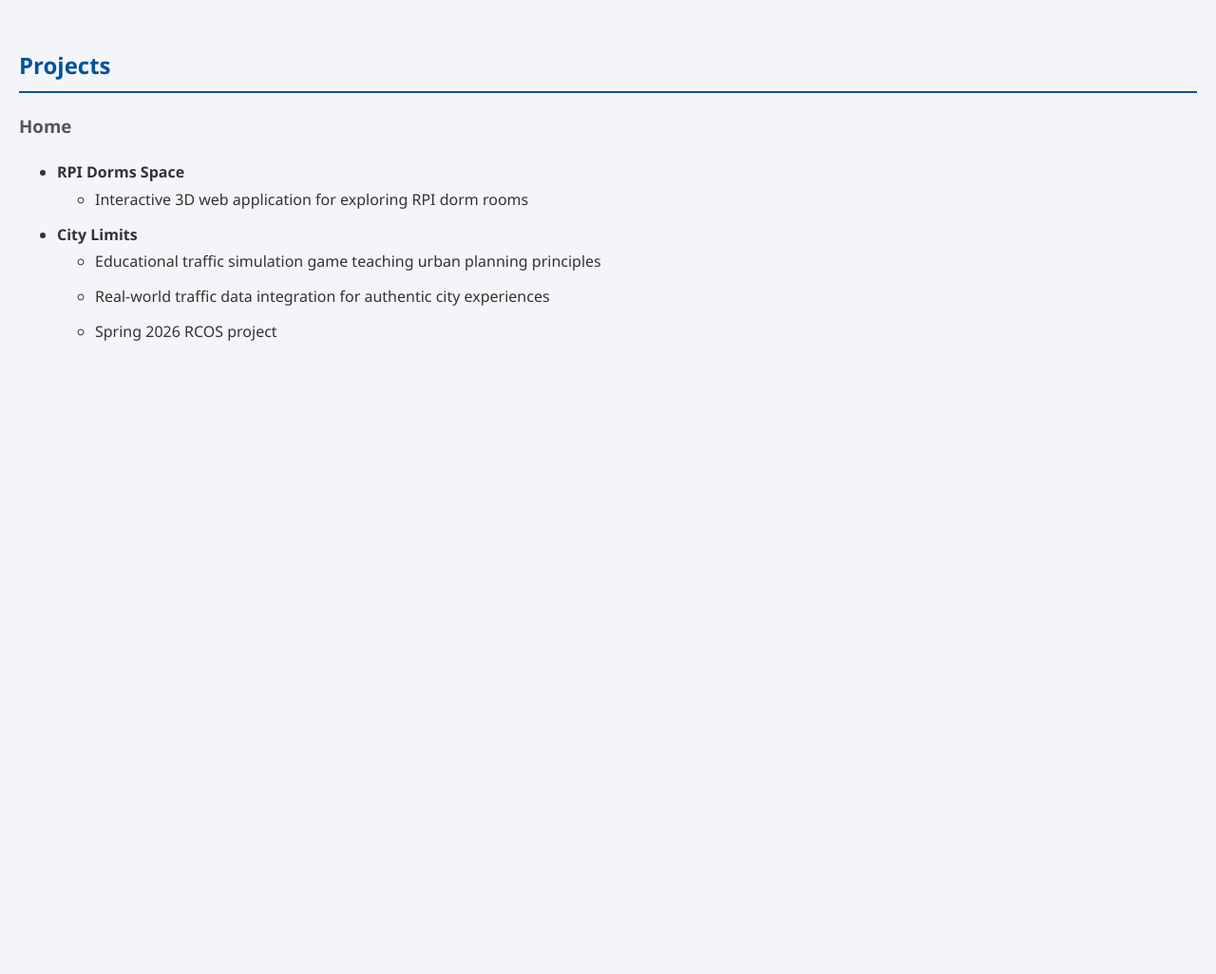
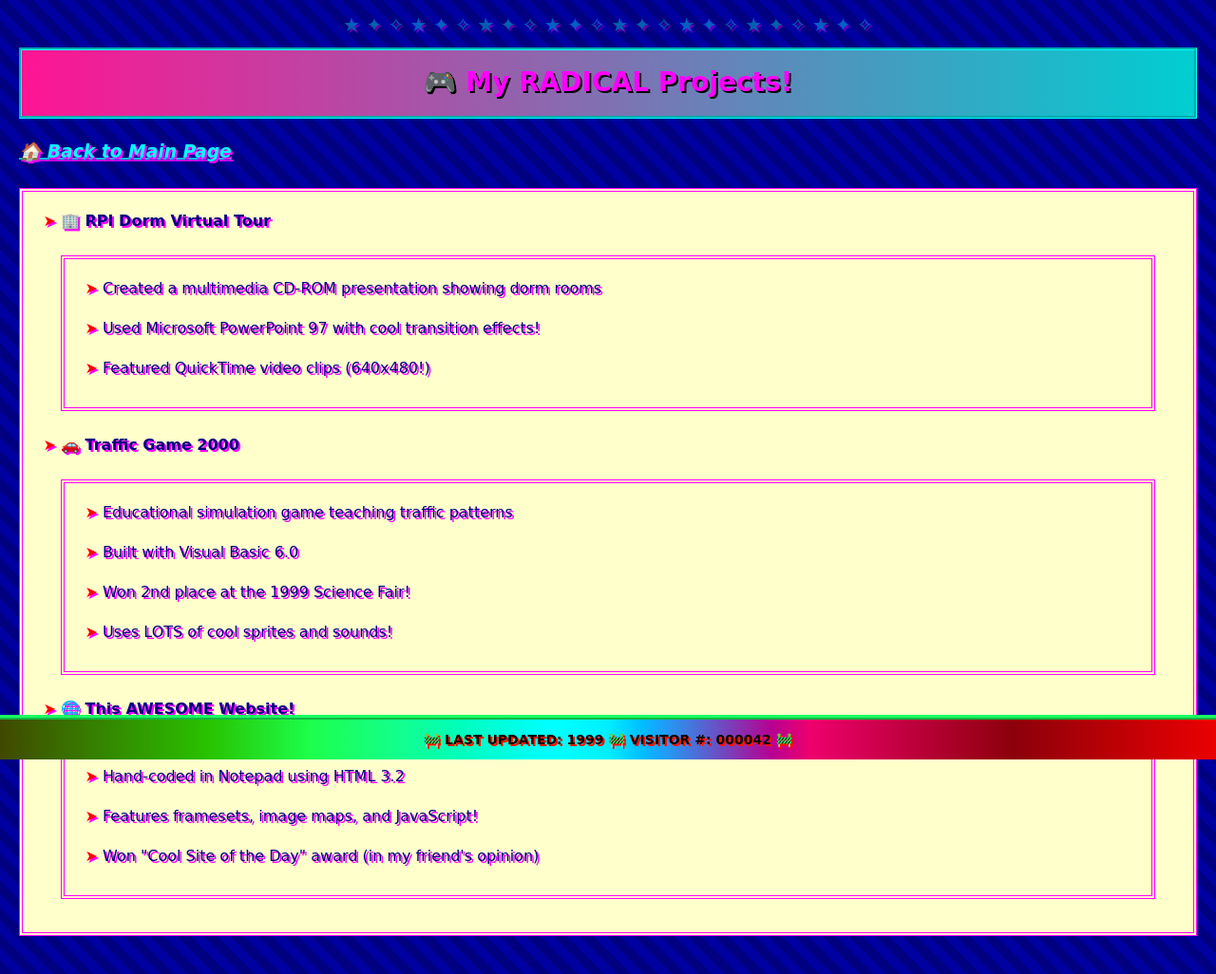
Before and after one commit to brzozs/itws1100-brzozs, a PHP site: the page made by labs/Lab 3/projects.html in a window 1280 px wide. Shown: the whole page at 95% size. Before the commit the page ends 359 px from the top, so only its background shows below. Run offline with PHP 8.4, Linux system fonts and the light colour scheme.

Commit message:
Prompt Used: only using css and html, I want you to make my site to be from the past give me all the related details so it looks like a I was like from that time.

```diff
--- a/labs/Lab 3/projects.html
+++ b/labs/Lab 3/projects.html
@@ -3,26 +3,37 @@
 <head>
   <meta charset="utf-8">
   <meta name="viewport" content="width=device-width, initial-scale=1">
-  <title>Projects - Sebastian's Resume</title>
+  <title>🎮 Cool Projects - Sebastian's Cyber-Resume</title>
   <link rel="stylesheet" href="styles.css">
 </head>
 <body>
 
-<h2>Projects</h2>
-<a href="index.html"><h3>Home</h3></a>
+<h2>🎮 My RADICAL Projects!</h2>
+<a href="index.html"><h3>🏠 Back to Main Page</h3></a>
 
 <ul>
-    <li><strong>RPI Dorms Space</strong>
+    <li><strong>🏢 RPI Dorm Virtual Tour</strong>
         <ul>
-            <li>Interactive 3D web application for exploring RPI dorm rooms</li>
+            <li>Created a multimedia CD-ROM presentation showing dorm rooms</li>
+            <li>Used Microsoft PowerPoint 97 with cool transition effects!</li>
+            <li>Featured QuickTime video clips (640x480!)</li>
         </ul>
     </li>
 
-    <li><strong>City Limits</strong>
+    <li><strong>🚗 Traffic Game 2000</strong>
         <ul>
-            <li>Educational traffic simulation game teaching urban planning principles</li>
-            <li>Real-world traffic data integration for authentic city experiences</li>
-            <li>Spring 2026 RCOS project</li>
+            <li>Educational simulation game teaching traffic patterns</li>
+            <li>Built with Visual Basic 6.0</li>
+            <li>Won 2nd place at the 1999 Science Fair!</li>
+            <li>Uses LOTS of cool sprites and sounds!</li>
+        </ul>
+    </li>
+
+    <li><strong>🌐 This AWESOME Website!</strong>
+        <ul>
+            <li>Hand-coded in Notepad using HTML 3.2</li>
+            <li>Features framesets, image maps, and JavaScript!</li>
+            <li>Won "Cool Site of the Day" award (in my friend's opinion)</li>
         </ul>
     </li>
 </ul>
--- a/labs/Lab 3/styles.css
+++ b/labs/Lab 3/styles.css
@@ -1,45 +1,185 @@
+/* Welcome to my RADICAL Homepage! Best viewed in Netscape Navigator 3.0+ */
+
 body {
-     font-family: 'Segoe UI', Tahoma, Geneva, Verdana, sans-serif;
-     background-color: #f4f5f9;
+     font-family: 'Comic Sans MS', 'Arial', cursive;
+     background-color: #000080;
+     background-image:
+          repeating-linear-gradient(45deg, #000080 0px, #000080 10px, #0000a0 10px, #0000a0 20px),
+          repeating-linear-gradient(-45deg, transparent 0px, transparent 10px, rgba(255,255,0,0.1) 10px, rgba(255,255,0,0.1) 20px);
      margin: 0;
      padding: 20px;
      line-height: 1.6;
-     color: #333;
+     color: #FFFF00;
+     text-shadow: 2px 2px #FF00FF;
+}
+
+/* Starry background effect */
+body::before {
+     content: '★ ✦ ✧ ★ ✦ ✧ ★ ✦ ✧ ★ ✦ ✧ ★ ✦ ✧ ★ ✦ ✧ ★ ✦ ✧ ★ ✦ ✧';
+     position: fixed;
+     top: 10px;
+     left: 0;
+     right: 0;
+     text-align: center;
+     font-size: 20px;
+     color: #00FFFF;
+     animation: sparkle 2s infinite;
+     z-index: -1;
+}
+
+@keyframes sparkle {
+     0%, 100% { opacity: 1; }
+     50% { opacity: 0.3; }
+}
+
+/* UNDER CONSTRUCTION banner */
+body::after {
+     content: '🚧 LAST UPDATED: 1999 🚧 VISITOR #: 000042 🚧';
+     position: fixed;
+     bottom: 0;
+     left: 0;
+     right: 0;
+     background: linear-gradient(90deg, #FF0000, #FF7F00, #FFFF00, #00FF00, #0000FF, #4B0082, #9400D3);
+     color: #000000;
+     font-weight: bold;
+     text-align: center;
+     padding: 10px;
+     font-size: 14px;
+     border-top: 5px ridge gold;
+     animation: rainbow-scroll 3s linear infinite;
+     z-index: 1000;
+}
+
+@keyframes rainbow-scroll {
+     0% { filter: hue-rotate(0deg); }
+     100% { filter: hue-rotate(360deg); }
 }
 
 h1 {
-     color: #2c3e50;
-     margin-bottom: 5px;
-     letter-spacing: -0.5px;
+     color: #00FF00;
+     margin-bottom: 10px;
+     letter-spacing: 3px;
+     text-transform: uppercase;
+     font-size: 36px;
+     font-weight: bold;
+     text-shadow: 3px 3px #FF00FF, 5px 5px #00FFFF;
+     background: linear-gradient(45deg, #FF0000, #00FF00, #0000FF, #FFFF00);
+     -webkit-background-clip: text;
+     background-clip: text;
+     -webkit-text-fill-color: transparent;
+     animation: blink 1.5s infinite;
+     border: 5px ridge #FFD700;
+     padding: 15px;
+     background-color: #000000;
+     -webkit-text-fill-color: #00FF00;
+}
+
+@keyframes blink {
+     0%, 49%, 100% { opacity: 1; }
+     50%, 99% { opacity: 0.7; }
 }
 
 h2 {
-     color: #00539C;
-     border-bottom: 2px solid #00539C;
-     padding-bottom: 8px;
+     color: #FF00FF;
+     border: 3px groove #00FFFF;
+     padding: 12px;
      margin-top: 30px;
+     background-color: #C0C0C0;
+     text-shadow: 2px 2px #000000;
+     font-size: 28px;
+     text-align: center;
+     background: linear-gradient(to right, #FF1493, #00CED1);
 }
 
 h3 {
-     color: #555;
+     color: #00FFFF;
      margin-top: 10px;
+     font-style: italic;
+     text-decoration: underline;
+     animation: float 2s ease-in-out infinite;
 }
 
+@keyframes float {
+     0%, 100% { transform: translateY(0px); }
+     50% { transform: translateY(-5px); }
+}
+
+h4 {
+     color: #FFFF00;
+     font-size: 16px;
+     text-shadow: 1px 1px #FF00FF;
+}
+
+/* RADICAL Link Styles! */
 a {
-     color: #00539C;
-     text-decoration: none;
-     transition: color 0.2s;
+     color: #00FFFF;
+     text-decoration: underline;
+     font-weight: bold;
+     transition: all 0.3s;
 }
 
 a:hover {
-     color: #003d7a;
-     text-decoration: underline;
+     color: #FF00FF;
+     background-color: #FFFF00;
+     padding: 3px;
+     text-decoration: none;
+     text-shadow: 2px 2px #000000;
+}
+
+/* Groovy navigation boxes */
+a h1 {
+     border: 5px outset #FFD700;
+     background: linear-gradient(135deg, #FF1493 0%, #00CED1 100%);
+     margin: 10px 0;
+     cursor: pointer;
+     box-shadow: 5px 5px #000000;
+     transition: all 0.2s;
+}
+
+a h1:hover {
+     border-style: inset;
+     box-shadow: 2px 2px #000000;
+     transform: translate(2px, 2px);
 }
 
 ul {
-     line-height: 1.8;
+     line-height: 2;
+     background-color: #FFFFCC;
+     color: #000080;
+     padding: 15px 40px;
+     border: 4px double #FF00FF;
+     margin: 20px 0;
 }
 
 li {
-     margin-bottom: 8px;
+     margin-bottom: 10px;
+     list-style-type: '➤ ';
 }
+
+li::marker {
+     color: #FF0000;
+}
+
+p {
+     background-color: #E0E0E0;
+     color: #000000;
+     padding: 20px;
+     border: 4px ridge #808080;
+     margin: 20px 0;
+     line-height: 1.8;
+     font-size: 14px;
+}
+
+p strong {
+     color: #FF0000;
+     font-size: 16px;
+}
+
+hr {
+     border: none;
+     height: 10px;
+     background: linear-gradient(90deg, #FF0000, #FF7F00, #FFFF00, #00FF00, #0000FF, #4B0082, #9400D3);
+     margin: 20px 0;
+     border-top: 3px ridge gold;
+     border-bottom: 3px ridge gold;
+}
```
Also changed, not shown: labs/Lab 3/VolE.html (+10 -6 lines), labs/Lab 3/contacts.html (+20 -7 lines), labs/Lab 3/education.html (+11 -7 lines), labs/Lab 3/exp.html (+10 -6 lines), labs/Lab 3/index.html (+11 -9 lines), labs/Lab 3/skills.html (+16 -13 lines).
